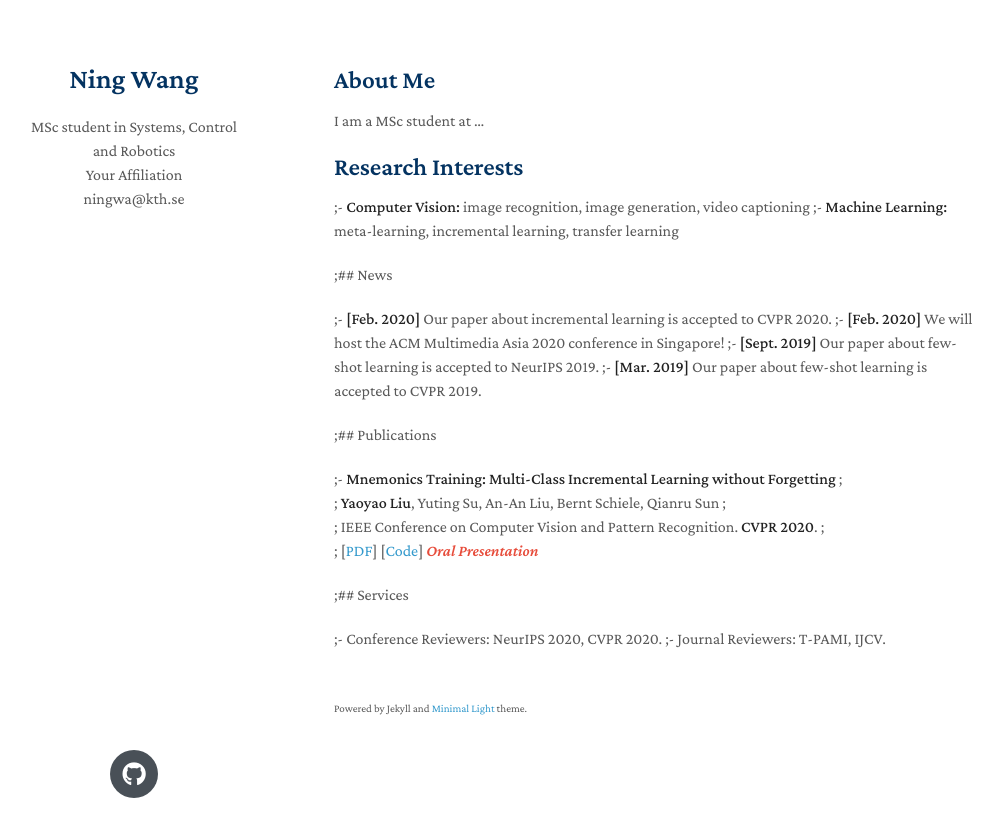
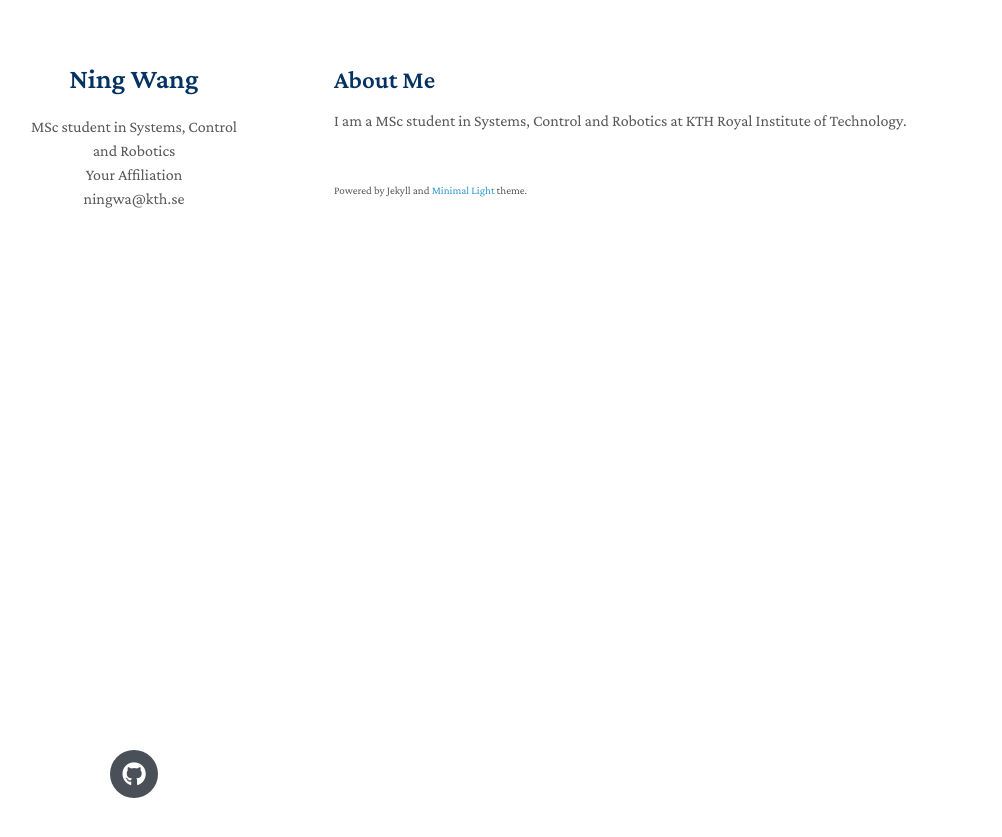
Before and after one commit to ningwak/ningwak.github.io, a Jekyll site: the page built from index.md, in a window 1280 px wide. Shown: the top 837 px of the page, without its empty margins (136-1138 px from the left). Built offline with Jekyll 4.4.1, drawn with Linux system fonts in a browser that asks for light colours; nearby versions of some CDN libraries; a style sheet for code colours, icons or effects is not loaded; our own code applies the rules of GitHub Pages for plain Markdown files.

Commit message:
Update index.md

```diff
--- a/index.md
+++ b/index.md
@@ -4,33 +4,4 @@ layout: homepage
 
 ## About Me
 
-I am a MSc student at ...
-
-## Research Interests
-
-;- **Computer Vision:** image recognition, image generation, video captioning
-;- **Machine Learning:** meta-learning, incremental learning, transfer learning
-
-;## News
-
-;- **[Feb. 2020]** Our paper about incremental learning is accepted to CVPR 2020.
-;- **[Feb. 2020]** We will host the ACM Multimedia Asia 2020 conference in Singapore!
-;- **[Sept. 2019]** Our paper about few-shot learning is accepted to NeurIPS 2019.
-;- **[Mar. 2019]** Our paper about few-shot learning is accepted to CVPR 2019.
-
-;## Publications
-
-;- **Mnemonics Training: Multi-Class Incremental Learning without Forgetting**
-;  <br>
-;  **Yaoyao Liu**, Yuting Su, An-An Liu, Bernt Schiele, Qianru Sun
-;  <br>
-;  IEEE Conference on Computer Vision and Pattern Recognition. **CVPR 2020**.
-;  <br>
-;  [[PDF](https://arxiv.org/pdf/2002.10211.pdf)] [[Code](https://github.com/yaoyao-liu/mnemonics)] <strong><i style="color:#e74d3c">Oral Presentation</i></strong>
-
-
-
-;## Services
-
-;- Conference Reviewers: NeurIPS 2020, CVPR 2020.
-;- Journal Reviewers: T-PAMI, IJCV.
+I am a MSc student in Systems, Control and Robotics at KTH Royal Institute of Technology.
```
